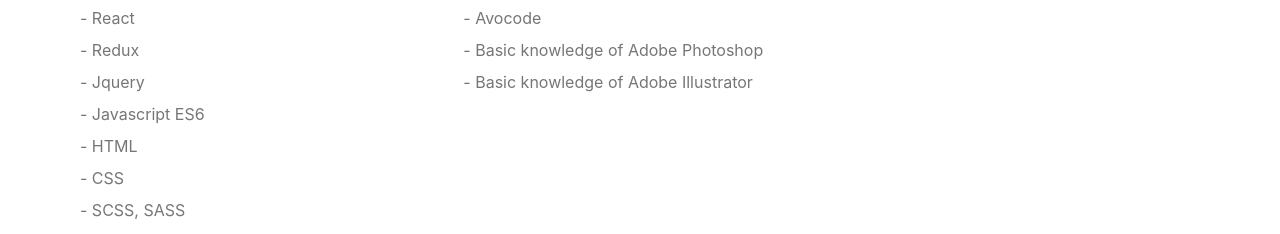
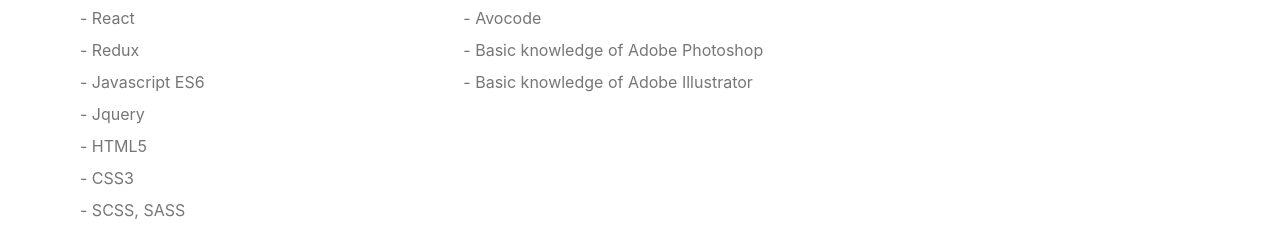
Before and after one commit to Aleksandr130402/portfolio, a React (Create React App) app in the folder client/: page / in a window 1280 px wide. Shown: the part 819-1053 px from the top of the page. Built offline with nearby package versions, Linux system fonts and the light colour scheme.

Commit message:
modified Skills.js

```diff
--- a/client/src/Skills.js
+++ b/client/src/Skills.js
@@ -12,10 +12,10 @@
 				    <dt>Web Development</dt>
 					<dd>- React</dd>
 					<dd>- Redux</dd>
+					<dd>- Javascript ES6</dd>
 					<dd>- Jquery</dd>
-					<dd>- Javascript ES6</dd>
-					<dd>- HTML</dd>
-					<dd>- CSS</dd>
+					<dd>- HTML5</dd>
+					<dd>- CSS3</dd>
 					<dd>- SCSS, SASS</dd>
 					<dd>- Bootstrap</dd>
 					</dl>
```
